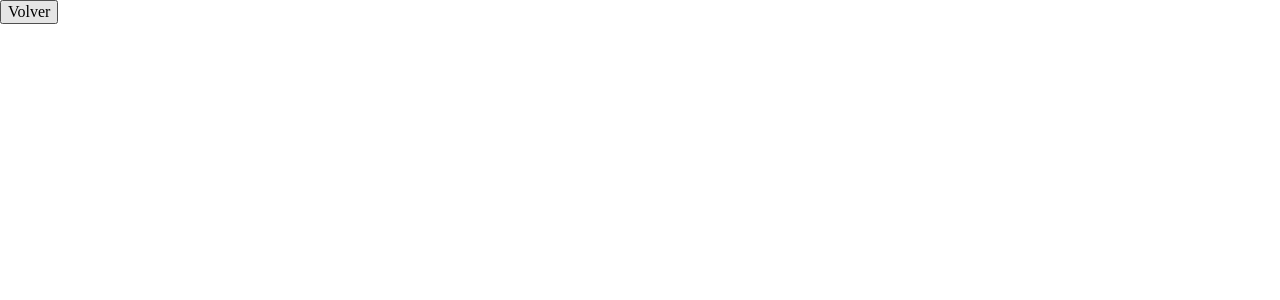
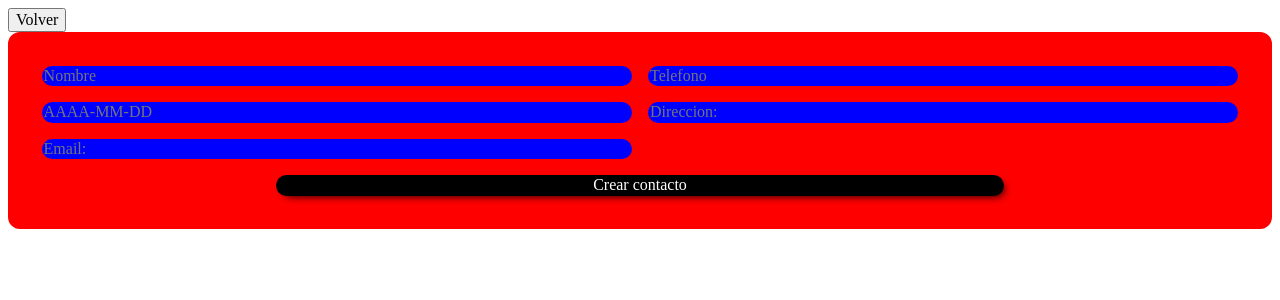
Before and after one commit to Wen-Estevez/contact-app, a React (Create React App) app: page /Create in a window 1280 px wide. Shown: the top 300 px of the page. Built offline with nearby package versions, Linux system fonts and the light colour scheme.

Commit message:
Update Create.jsx

```diff
--- a/src/views/Create.jsx
+++ b/src/views/Create.jsx
@@ -1,15 +1,83 @@
 import styled from "styled-components";
+import { Link } from 'react-router-dom';
+import { useState } from 'react';
+
+export const initialState={ //Estado inicial para los contactos nuevos
+    name: "",
+    phone: "",
+    date: "",
+    location: "",
+    mail:"",
+}
+
 const ButtonStyled = styled.button`
 `;
 
 const CreateStyled = styled.body`
+    height:100vh;
+    padding:1vh;
+    align-items: center;
+    justify-content:center;
+`;
+const FormCont = styled.form`             //Estilo contenedor form
+    display:grid;
+    grid-template-columns:repeat(2,1fr);
+    padding:1.6rem;
+    backdrop-filter: blur(5px) saturate(60%);
+    background-color:red;
+    border-radius: 12px;
+`;
+const MenuL = styled(Link)`      //Estilo link
+    text-decoration:none;
+    margin:0 auto;
+`;
+const FormText = styled.input`             //Estilo input textos
+    margin:0.5rem;
+    border-radius: 25px;
+    background: blue;
+    border:none;
+    color:black;
+`;
+const FormSubmit = styled.input`             //Estilo input boton
+    grid-column: 1/span 2;
+    margin:0.5rem;
+    border-radius: 25px;
+    background: black;
+    color: white;
+    border:none;
+    box-shadow: 4px 4px 9px -4px black;
+    width:60%;
+    justify-self:center;
+    @media (min-width: 992px) {
+        cursor: pointer;
+        &:hover {
+            background:black;
+            color:white;
+            transition:0.5s;
+        }
+     }
 `;
 
 export default function Create() {
+    const [input, setInput] = useState(initialState); //Crea el estado que contiene los datos
+
+    function hadleInputChange(e) {               //Cuando se digita el input lo guarda en el estado
+        setInput(prev => ({ ...prev, [e.target.name]: e.target.value }))
+    };
 
     return (
         <CreateStyled>
-        <ButtonStyled>Volver</ButtonStyled>
+        <MenuL to="/">
+                <ButtonStyled>Volver</ButtonStyled>
+            </MenuL>
+            <FormCont>
+                <FormText name="name" placeholder="Nombre" onChange={hadleInputChange} />
+                <FormText name="phone" placeholder="Telefono" onChange={hadleInputChange} />
+                <FormText name="date" placeholder="AAAA-MM-DD" onChange={hadleInputChange} />
+                <FormText name="location" placeholder="Direccion:" onChange={hadleInputChange} />
+                <FormText name="mail" placeholder="Email:" onChange={hadleInputChange} />
+                <FormSubmit type="submit" value="Crear contacto"/>
+            </FormCont>
         </CreateStyled>
     )
 }
```
